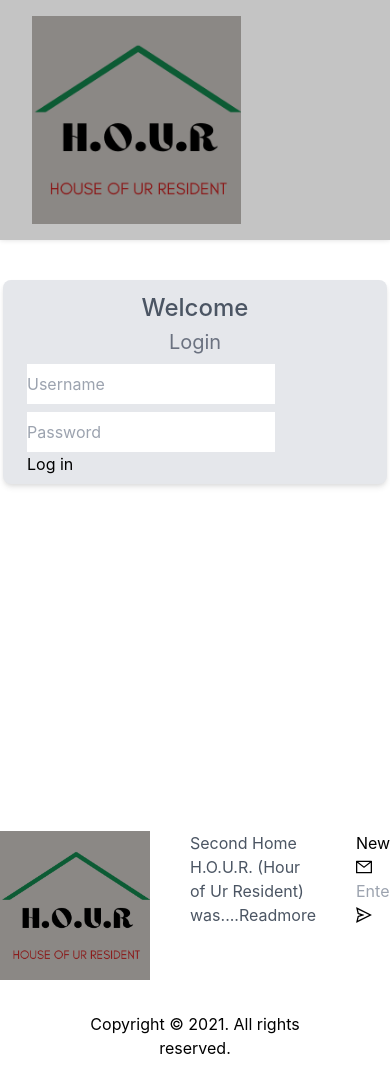
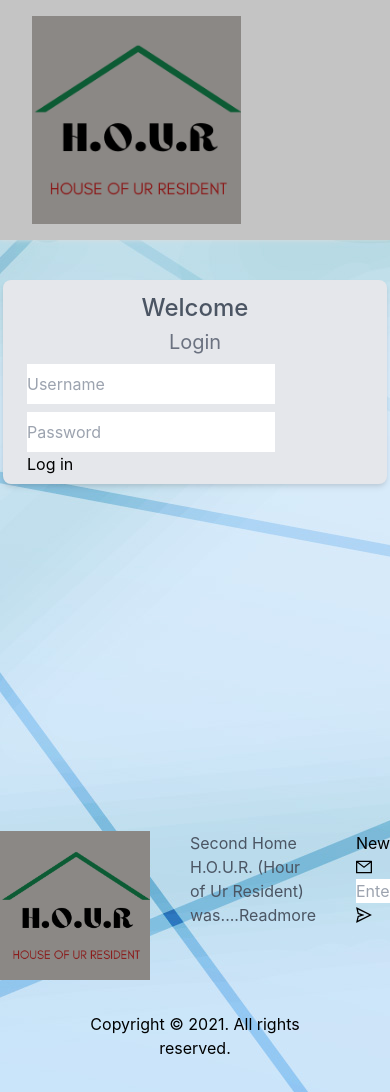
Before and after one commit to sonal-spd/Hostel-Management, a Next.js app: page / in a window 390 px wide. Shown: the top 1092 px of the page. Built offline with nearby package versions, Linux system fonts and the light colour scheme.

Commit message:
background added

```diff
--- a/components/footer.jsx
+++ b/components/footer.jsx
@@ -70,7 +70,7 @@ const Footer = () => {
             className="text-gray-600"
           >
             <div className="justify-center align-center">
-              <h3>Second Home</h3>
+              <h2>Second Home</h2>
               <ul>
                 <li>
                   <Link href="/about">
--- a/styles/footer.css
+++ b/styles/footer.css
@@ -29,6 +29,13 @@
   letter-spacing: 0.8px;
   color: #f1f1f1;
 }
+.footer-web h2 {
+  font-size: 20px;
+  font-weight: 500;
+  margin-bottom: 20px;
+  letter-spacing: 0.8px;
+  color: #f1f1f1;
+}
 
 .footer-list li {
   margin-top: 5px;
@@ -55,7 +62,7 @@
 }
 
 .copyright {
-  background-color: #040707;
+  background-color: #4f4f4f;
   color: white;
 }
 
@@ -70,7 +77,7 @@
 
 
 @media (max-width: 768px) {
-  h3 {
+  h2 {
     text-align: center;
   }
 
--- a/styles/globals.css
+++ b/styles/globals.css
@@ -2,6 +2,7 @@
 @tailwind components;
 @import "./Home.css";
 @import "../node_modules/antd/dist/antd.css";
+@import "./footer.css";
 @tailwind utilities;
 @import url("https://fonts.googleapis.com/css2?family=Poppins:ital,wght@0,100;0,200;0,300;0,400;0,500;0,600;0,700;0,800;0,900;1,100;1,200;1,300;1,400;1,500;1,700;1,800;1,900&display=swap");
 
@@ -11,6 +12,7 @@ body {
   margin: 0;
   font-family: -apple-system, BlinkMacSystemFont, Segoe UI, Roboto, Oxygen,
     Ubuntu, Cantarell, Fira Sans, Droid Sans, Helvetica Neue, sans-serif;
+  background-image: url("../public/background.jpg");
 }
 
 a {
```
Also changed, not shown: public/background.jpg (added), public/background.svg (deleted).
